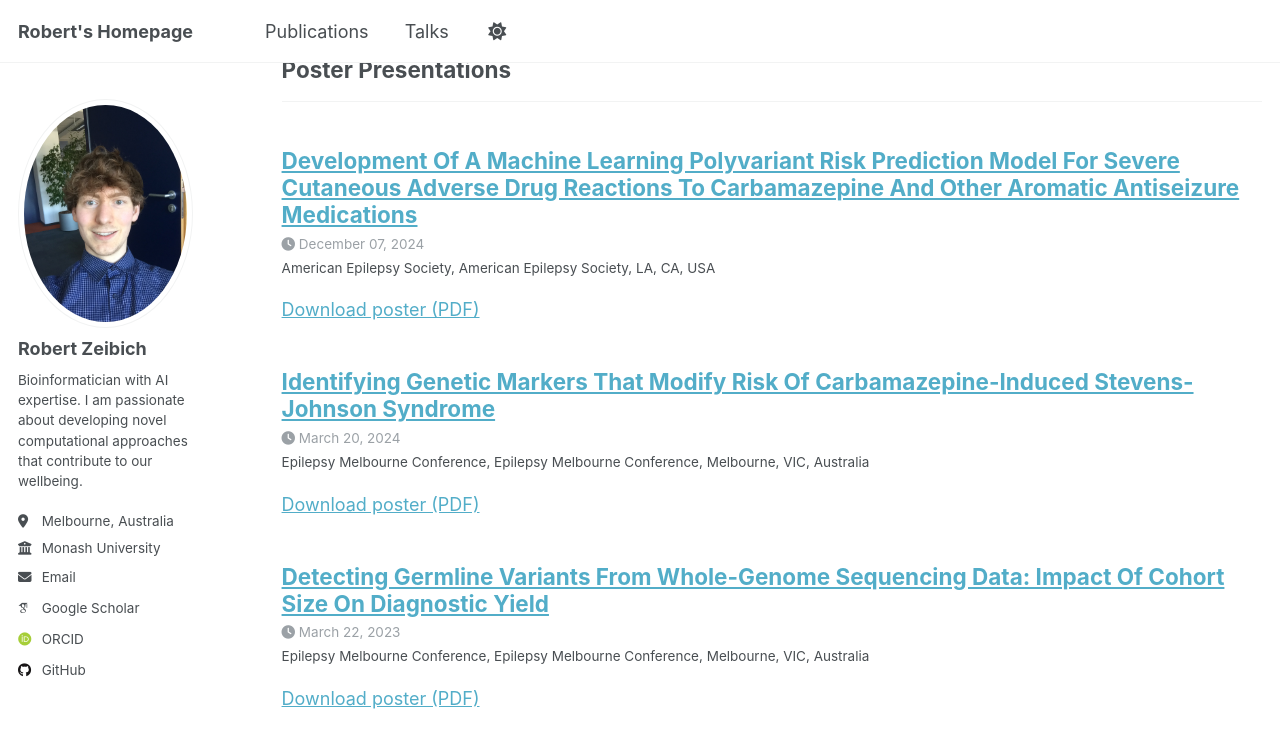
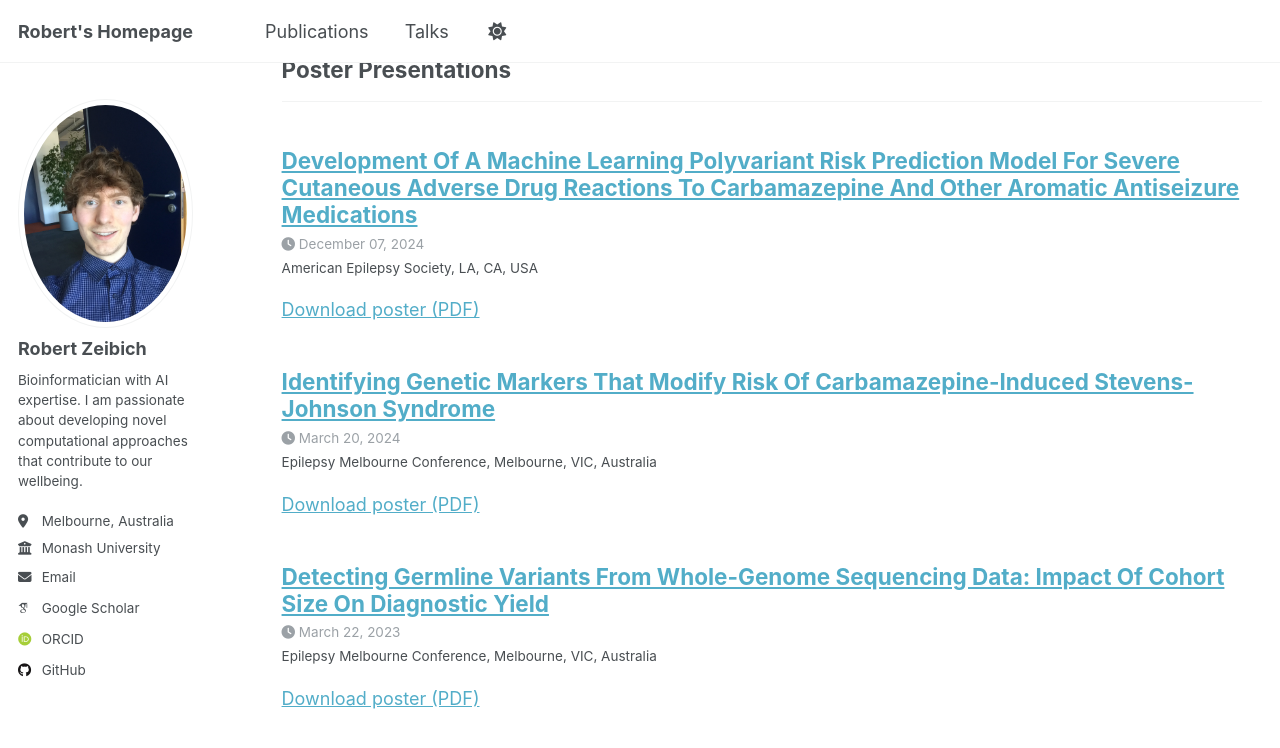
Before and after one commit to robertzeibich/robertzeibich.github.io, a Jekyll site: the page built from _pages/talks.html, in a window 1280 px wide and 900 px high, scrolled down 356 px. Shown: the top 748 px of the window. Built offline with Jekyll 4.4.1, drawn with Linux system fonts in a browser that asks for light colours; some web fonts are replaced; a script that is not in the unit is left out.

Commit message:
update talks

```diff
--- a/_talks/2023-03-22-poster-MBC-1.md
+++ b/_talks/2023-03-22-poster-MBC-1.md
@@ -6,7 +6,7 @@ category: poster
 permalink: /talks/2023-03-22-poster-MBC-1
 venue: "Epilepsy Melbourne Conference"
 date: 2023-03-22
-location: "Epilepsy Melbourne Conference, Melbourne, VIC, Australia"
+location: "Melbourne, VIC, Australia"
 ---
 
 <p><a href='/files/20230319 poster for epilepsy melbourne.pdf' target='_blank' download>Download poster (PDF)</a></p>
--- a/_talks/2024-03-20-poster-MBC-2.md
+++ b/_talks/2024-03-20-poster-MBC-2.md
@@ -6,7 +6,7 @@ category: poster
 permalink: /talks/2024-03-20-poster-MBC-2
 venue: "Epilepsy Melbourne Conference"
 date: 2024-03-20
-location: "Epilepsy Melbourne Conference, Melbourne, VIC, Australia"
+location: "Melbourne, VIC, Australia"
 ---
 
 <p><a href='/files/20240315 poster for epilepsy melbourne.pdf' target='_blank' download>Download poster (PDF)</a></p>
--- a/_talks/2024-12-07-poster-AES-3.md
+++ b/_talks/2024-12-07-poster-AES-3.md
@@ -6,7 +6,7 @@ type: #"Tutorial"
 permalink: /talks/2024-12-07-poster-AES-3
 venue: "American Epilepsy Society"
 date: 2024-12-07
-location: "American Epilepsy Society, LA, CA, USA"
+location: "LA, CA, USA"
 ---
 
 <p><a href='/files/20241109 poster for AES USA.pdf' target='_blank' download>Download poster (PDF)</a></p>
```
